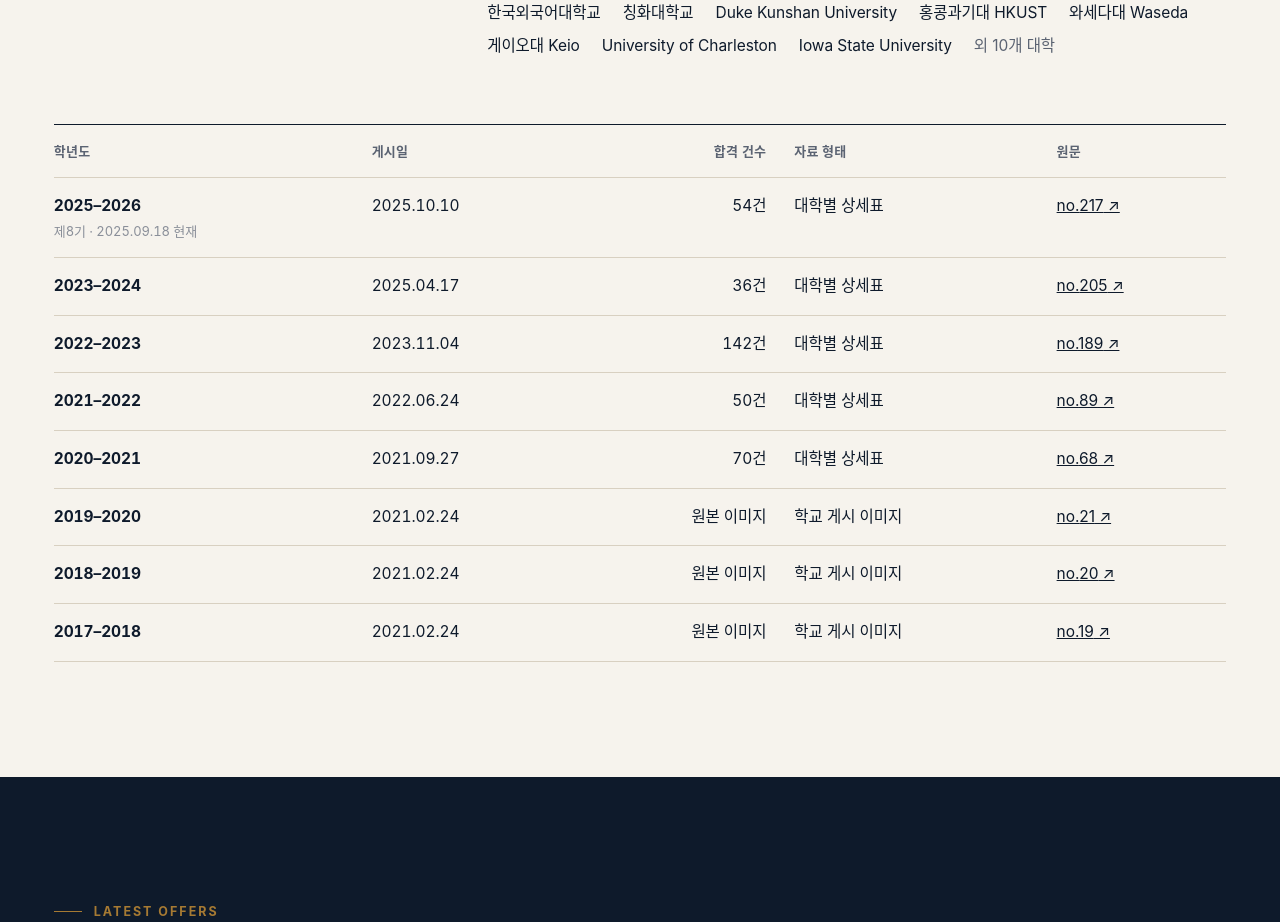
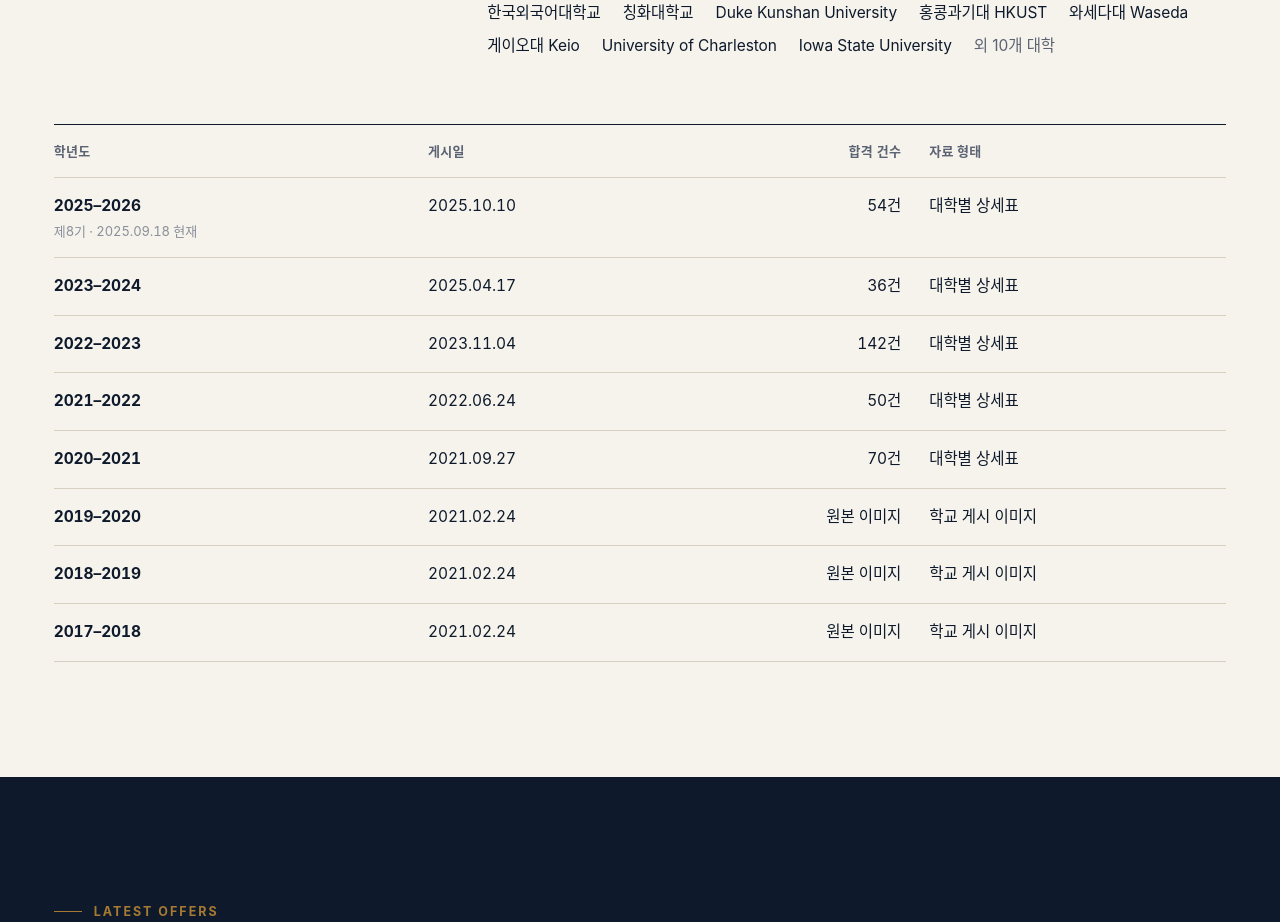
Before and after one commit to tnsuhak/qdis, a React (Vite) app: page /university-results in a window 1280 px wide. Shown: the part 2500-3422 px from the top of the page. Built offline with nearby package versions, Linux system fonts and the light colour scheme; a web font is replaced by a local one.

Commit message:
Remove original-source links from university results table

```diff
--- a/src/pages/College.tsx
+++ b/src/pages/College.tsx
@@ -38,7 +38,7 @@
           <div className="table-wrap" style={{marginTop: 64}}>
             <table className="data-table">
               <caption className="sr-only">학년도별 공식 공지 목록</caption>
-              <thead><tr><th>학년도</th><th>게시일</th><th className="n">합격 건수</th><th>자료 형태</th><th>원문</th></tr></thead>
+              <thead><tr><th>학년도</th><th>게시일</th><th className="n">합격 건수</th><th>자료 형태</th></tr></thead>
               <tbody>
                 {ANNUAL.map(y => (
                   <tr key={y.academic_year}>
@@ -46,7 +46,6 @@
                     <td className="num">{koDate(y.source_date)}</td>
                     <td className="n">{y.total_offers ? `${y.total_offers}건` : '원본 이미지'}</td>
                     <td>{y.detail === 'table' ? '대학별 상세표' : '학교 게시 이미지'}</td>
-                    <td><a href={y.source_url} target="_blank" rel="noopener noreferrer">no.{y.source_post_id} ↗</a></td>
                   </tr>
                 ))}
               </tbody>
```
